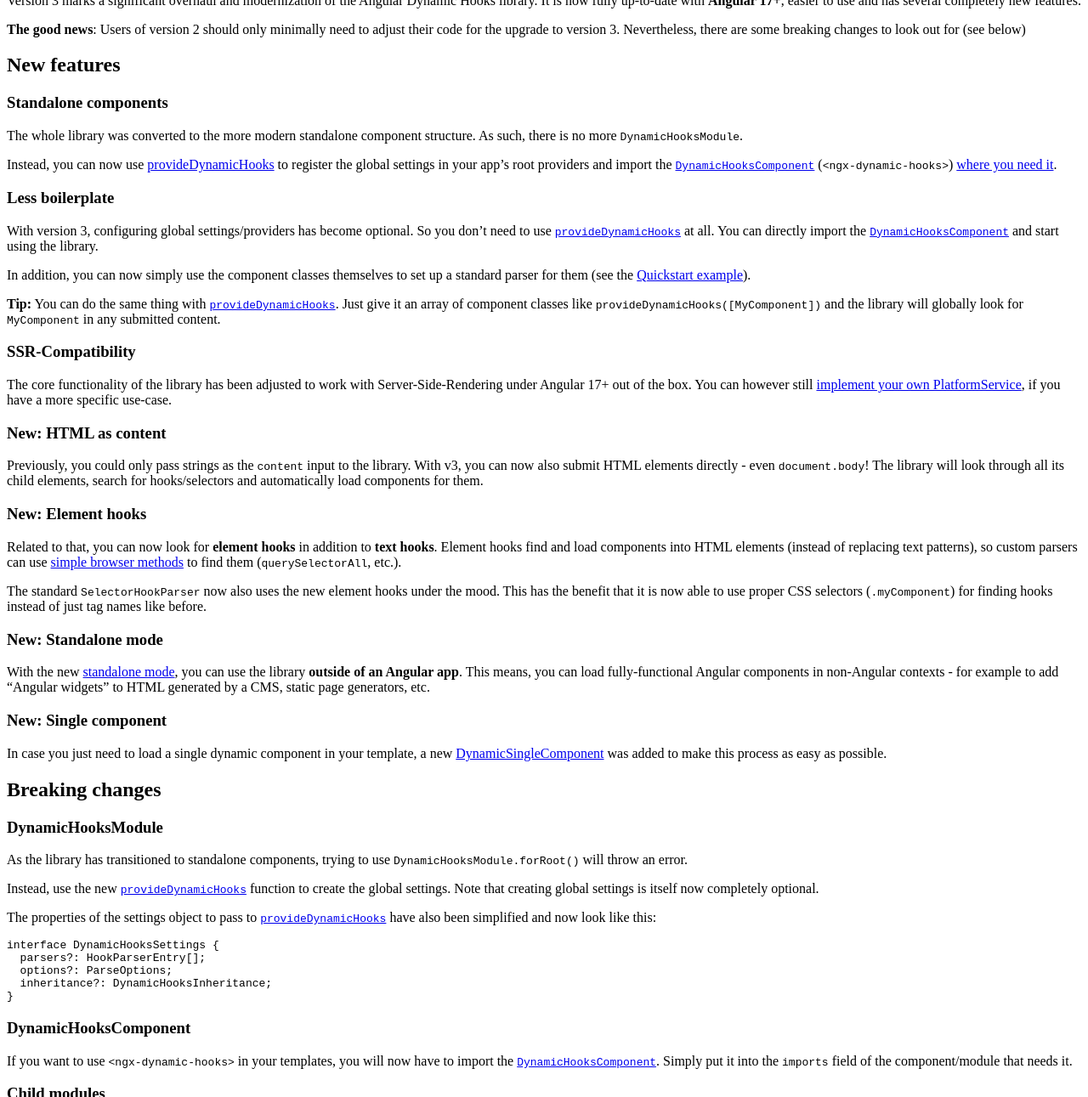
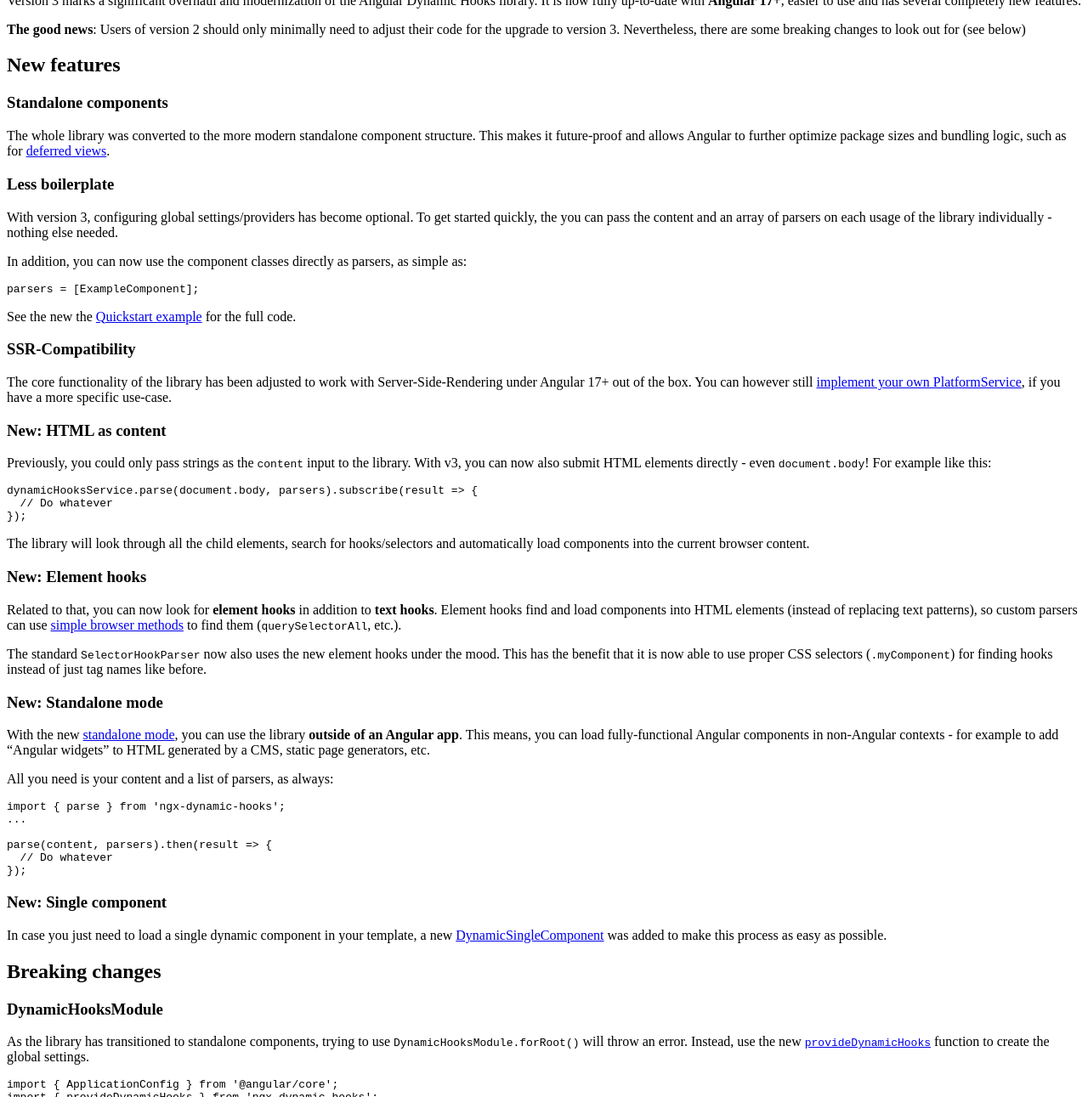
Before and after one commit to Angular-Dynamic-Hooks/Documentation, a Jekyll site: the page built from guide/version-3-whats-new.md, in a window 1280 px wide and 1400 px high, scrolled down 15859 px, cut to the strip 109-1400 px from the top of the window. Shown: the whole strip at 85% size. Built offline with Jekyll 4.4.1, drawn with Linux system fonts in a browser that asks for light colours; some of the changed text lies outside the part shown.

Commit message:
Added some code to "What's new in version 3?"-page

````diff
--- a/_config.yml
+++ b/_config.yml
@@ -14,7 +14,7 @@
 # You can create any custom variable you would like, and they will be accessible
 # in the templates via {{ site.myvariable }}.
 title: Angular Dynamic Hooks
-tagline: Load fully-functional Angular components into dynamic content
+tagline: Load components anywhere
 description: >- # this means to ignore newlines until "baseurl:"
   Angular Dynamic Hooks allows you to load Angular components into dynamic content, such as HTML strings (similar to a “dynamic” template) or HTML elements.
 domain: angular-dynamic-hooks.com               # if you want to force HTTPS, specify the domain without the http at the start, e.g. example.com
--- a/_includes/footer.html
+++ b/_includes/footer.html
@@ -14,7 +14,7 @@
 
       <div class="footer-col contributing">
         <h4 class="footer-title"><img class="footer-title-img" src="{{ "/assets/images/icons/applause.png" | relative_url }}" alt="An icon depicting applauding hands">Contributing</h4>
-        <p class="footer-text">If you'd like to contribute, discuss ideas or bring up issues, head on over to the <a href="https://github.com/angular-dynamic-hooks/ngx-dynamic-hooks" target="_blank">project site</a>.</p>
+        <p class="footer-text">If you'd like to contribute or bring up issues, head over to the <a href="https://github.com/angular-dynamic-hooks/ngx-dynamic-hooks" target="_blank">project site</a>.</p>
       </div>
 
       <div class="footer-col links">
@@ -38,8 +38,14 @@
           </a>
         </div>
       </div>
+    </div>
+  </div>
 
-
+  <div class="footer-middle">
+    <div class="footer-wrapper">
+      <div class="disclaimer">
+        <p>Angular Dynamic Hooks is a third party library and not directly affiliated with Angular itself or Google.</p>
+      </div>
     </div>
   </div>
 
--- a/guide/version-3-whats-new.md
+++ b/guide/version-3-whats-new.md
@@ -15,17 +15,19 @@
 
 ### Standalone components
 
-The whole library was converted to the more modern standalone component structure. As such, there is no more `DynamicHooksModule`.
-
-Instead, you can now use [provideDynamicHooks]({{ "/guide/how-to-use#global-settings" | relative_url }}) to register the global settings in your app's root providers and import the <a href="https://github.com/Angular-Dynamic-Hooks/ngx-dynamic-hooks/blob/1a94c3517235a2b2d571379d1cfce88958cb3f66/projects/ngx-dynamic-hooks/src/lib/components/dynamicHooksComponent.ts" target="_blank">`DynamicHooksComponent`</a> (`<ngx-dynamic-hooks>`) [where you need it]({{ "guide/quickstart" | relative_url }}).
+The whole library was converted to the more modern standalone component structure. This makes it future-proof and allows Angular to further optimize package sizes and bundling logic, such as for <a href="https://angular.dev/guide/defer#which-dependencies-are-defer-loadable" target="_blank">deferred views</a>.
 
 ### Less boilerplate
 
-With version 3, configuring global settings/providers has become optional. So you don't need to use <a href="https://github.com/Angular-Dynamic-Hooks/ngx-dynamic-hooks/blob/1a94c3517235a2b2d571379d1cfce88958cb3f66/projects/ngx-dynamic-hooks/src/lib/dynamicHooksProviders.ts" target="_blank"><a href="https://github.com/Angular-Dynamic-Hooks/ngx-dynamic-hooks/blob/1a94c3517235a2b2d571379d1cfce88958cb3f66/projects/ngx-dynamic-hooks/src/lib/dynamicHooksProviders.ts" target="_blank">`provideDynamicHooks`</a></a> at all. You can directly import the <a href="https://github.com/Angular-Dynamic-Hooks/ngx-dynamic-hooks/blob/1a94c3517235a2b2d571379d1cfce88958cb3f66/projects/ngx-dynamic-hooks/src/lib/components/dynamicHooksComponent.ts" target="_blank">`DynamicHooksComponent`</a> and start using the library.
+With version 3, configuring global settings/providers has become optional. To get started quickly, the you can pass the content and an array of parsers on each usage of the library individually - nothing else needed.
 
-In addition, you can now simply use the component classes themselves to set up a standard parser for them (see the [Quickstart example]({{ "guide/quickstart" | relative_url }})).
+In addition, you can now use the component classes directly as parsers, as simple as:
 
-**Tip:** You can do the same thing with <a href="https://github.com/Angular-Dynamic-Hooks/ngx-dynamic-hooks/blob/1a94c3517235a2b2d571379d1cfce88958cb3f66/projects/ngx-dynamic-hooks/src/lib/dynamicHooksProviders.ts" target="_blank">`provideDynamicHooks`</a>. Just give it an array of component classes like `provideDynamicHooks([MyComponent])` and the library will globally look for `MyComponent` in any submitted content.
+```ts
+parsers = [ExampleComponent];
+```
+
+See the new the [Quickstart example]({{ "guide/quickstart" | relative_url }}) for the full code.
 
 ### SSR-Compatibility
 
@@ -33,7 +35,15 @@
 
 ### New: HTML as content
 
-Previously, you could only pass strings as the `content` input to the library. With v3, you can now also submit HTML elements directly - even `document.body`! The library will look through all its child elements, search for hooks/selectors and automatically load components for them.
+Previously, you could only pass strings as the `content` input to the library. With v3, you can now also submit HTML elements directly - even `document.body`! For example like this:
+
+```ts
+dynamicHooksService.parse(document.body, parsers).subscribe(result => {
+  // Do whatever
+});
+```
+
+The library will look through all the child elements, search for hooks/selectors and automatically load components into the current browser content.
 
 ### New: Element hooks
 
@@ -45,6 +55,17 @@
 
 With the new [standalone mode]({{ "guide/standalone-mode" | relative_url }}), you can use the library **outside of an Angular app**. This means, you can load fully-functional Angular components in non-Angular contexts - for example to add "Angular widgets" to HTML generated by a CMS, static page generators, etc.
 
+All you need is your content and a list of parsers, as always:
+
+```ts
+import { parse } from 'ngx-dynamic-hooks';
+...
+
+parse(content, parsers).then(result => {
+  // Do whatever
+});
+```
+
 ### New: Single component
 
 In case you just need to load a single dynamic component in your template, a new [DynamicSingleComponent]( {{ "guide/single-component" | relative_url }}) was added to make this process as easy as possible.
@@ -53,11 +74,24 @@
 
 ### DynamicHooksModule
 
-As the library has transitioned to standalone components, trying to use `DynamicHooksModule.forRoot()` will throw an error.
+As the library has transitioned to standalone components, trying to use `DynamicHooksModule.forRoot()` will throw an error. Instead, use the new <a href="https://github.com/Angular-Dynamic-Hooks/ngx-dynamic-hooks/blob/1a94c3517235a2b2d571379d1cfce88958cb3f66/projects/ngx-dynamic-hooks/src/lib/dynamicHooksProviders.ts" target="_blank">`provideDynamicHooks`</a> function to create the global settings.
 
-Instead, use the new <a href="https://github.com/Angular-Dynamic-Hooks/ngx-dynamic-hooks/blob/1a94c3517235a2b2d571379d1cfce88958cb3f66/projects/ngx-dynamic-hooks/src/lib/dynamicHooksProviders.ts" target="_blank">`provideDynamicHooks`</a> function to create the global settings. Note that creating global settings is itself now completely optional.
+```ts
+import { ApplicationConfig } from '@angular/core';
+import { provideDynamicHooks } from 'ngx-dynamic-hooks';
 
-The properties of the settings object to pass to <a href="https://github.com/Angular-Dynamic-Hooks/ngx-dynamic-hooks/blob/1a94c3517235a2b2d571379d1cfce88958cb3f66/projects/ngx-dynamic-hooks/src/lib/dynamicHooksProviders.ts" target="_blank">`provideDynamicHooks`</a> have also been simplified and now look like this:
+export const appConfig: ApplicationConfig = {
+  providers: [
+    ..
+    provideDynamicHooks({
+      parsers: [ ... ],
+      options: { ... }
+    })
+  ]
+};
+```
+
+Additionally, the properties of the settings object have also been simplified:
 
 ```ts
 interface DynamicHooksSettings {
@@ -67,9 +101,21 @@
 }
 ```
 
+Note that using <a href="https://github.com/Angular-Dynamic-Hooks/ngx-dynamic-hooks/blob/1a94c3517235a2b2d571379d1cfce88958cb3f66/projects/ngx-dynamic-hooks/src/lib/dynamicHooksProviders.ts" target="_blank">`provideDynamicHooks`</a> to create global settings is now completely optional. So you can skip this step completely if you want and instead pass the parsers individually to each <a href="https://github.com/Angular-Dynamic-Hooks/ngx-dynamic-hooks/blob/1a94c3517235a2b2d571379d1cfce88958cb3f66/projects/ngx-dynamic-hooks/src/lib/components/dynamicHooksComponent.ts" target="_blank">`DynamicHooksComponent`</a>.
+
 ### DynamicHooksComponent
 
-If you want to use `<ngx-dynamic-hooks>` in your templates, you will now have to import the <a href="https://github.com/Angular-Dynamic-Hooks/ngx-dynamic-hooks/blob/1a94c3517235a2b2d571379d1cfce88958cb3f66/projects/ngx-dynamic-hooks/src/lib/components/dynamicHooksComponent.ts" target="_blank">`DynamicHooksComponent`</a>. Simply put it into the `imports` field of the component/module that needs it.
+To use `<ngx-dynamic-hooks>` in your templates, you will now have to import the <a href="https://github.com/Angular-Dynamic-Hooks/ngx-dynamic-hooks/blob/1a94c3517235a2b2d571379d1cfce88958cb3f66/projects/ngx-dynamic-hooks/src/lib/components/dynamicHooksComponent.ts" target="_blank">`DynamicHooksComponent`</a>. Simply put it into the `imports` field of the component/module that needs it:
+
+```ts
+@Component({
+  ...
+  imports: [DynamicHooksComponent]
+})
+export class YourComponent {
+...
+}
+```
 
 ### Child modules
 
--- a/js/components/copright/copyright.component.html
+++ b/js/components/copright/copyright.component.html
@@ -1,7 +1,8 @@
 <div class="copyright">
   <span class="copyright-title">
-    Copyright (c)
+    (c)
     <span class="copyright-date">{{ date }}</span>
+    by
     <a href="https://github.com/MTobisch" target="_blank">Marvin Tobisch</a>
   </span>
   <span class="copyright-desc">
````
Also changed, not shown: css/includes/footer.scss (+21 -1 lines).
